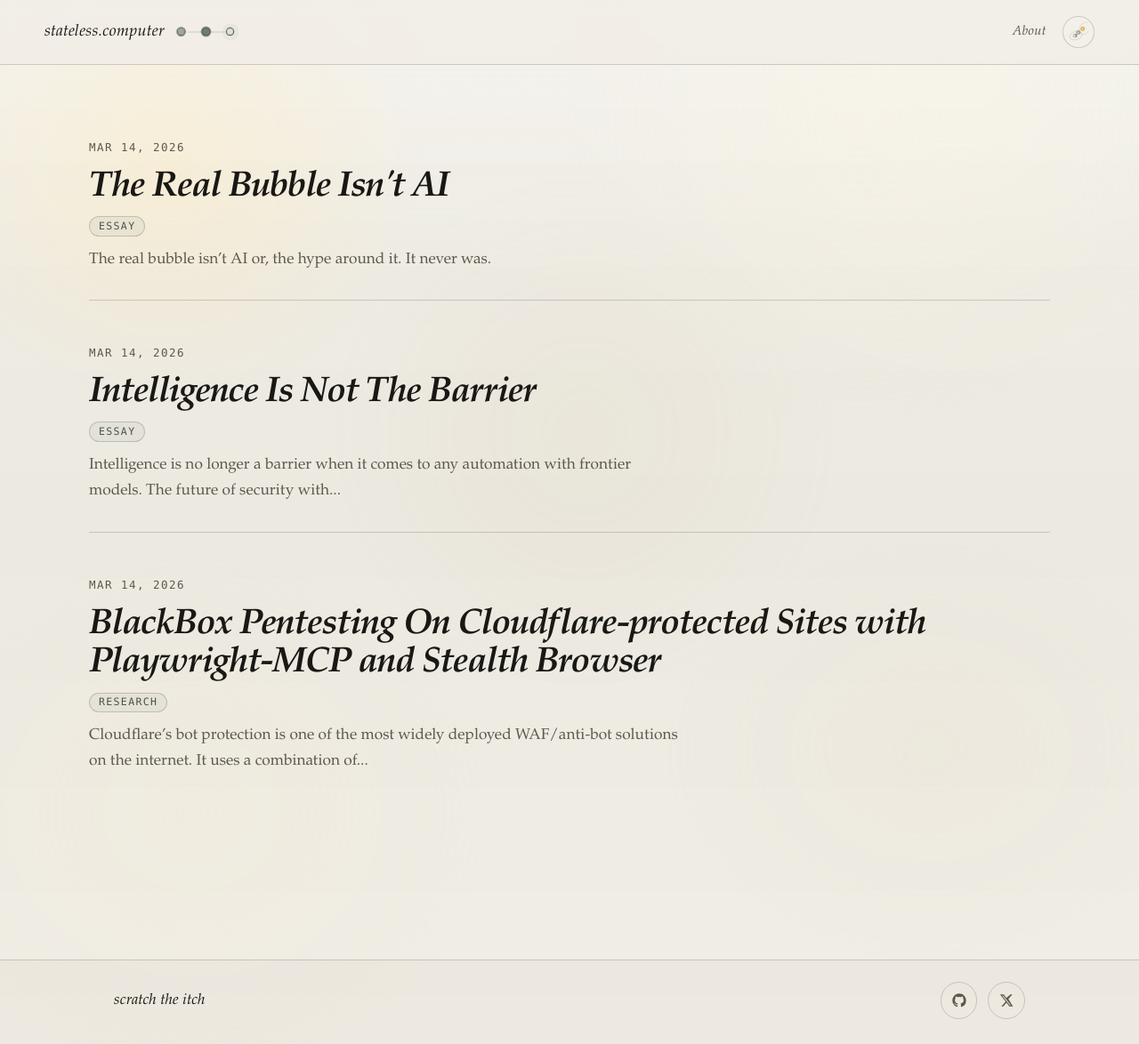
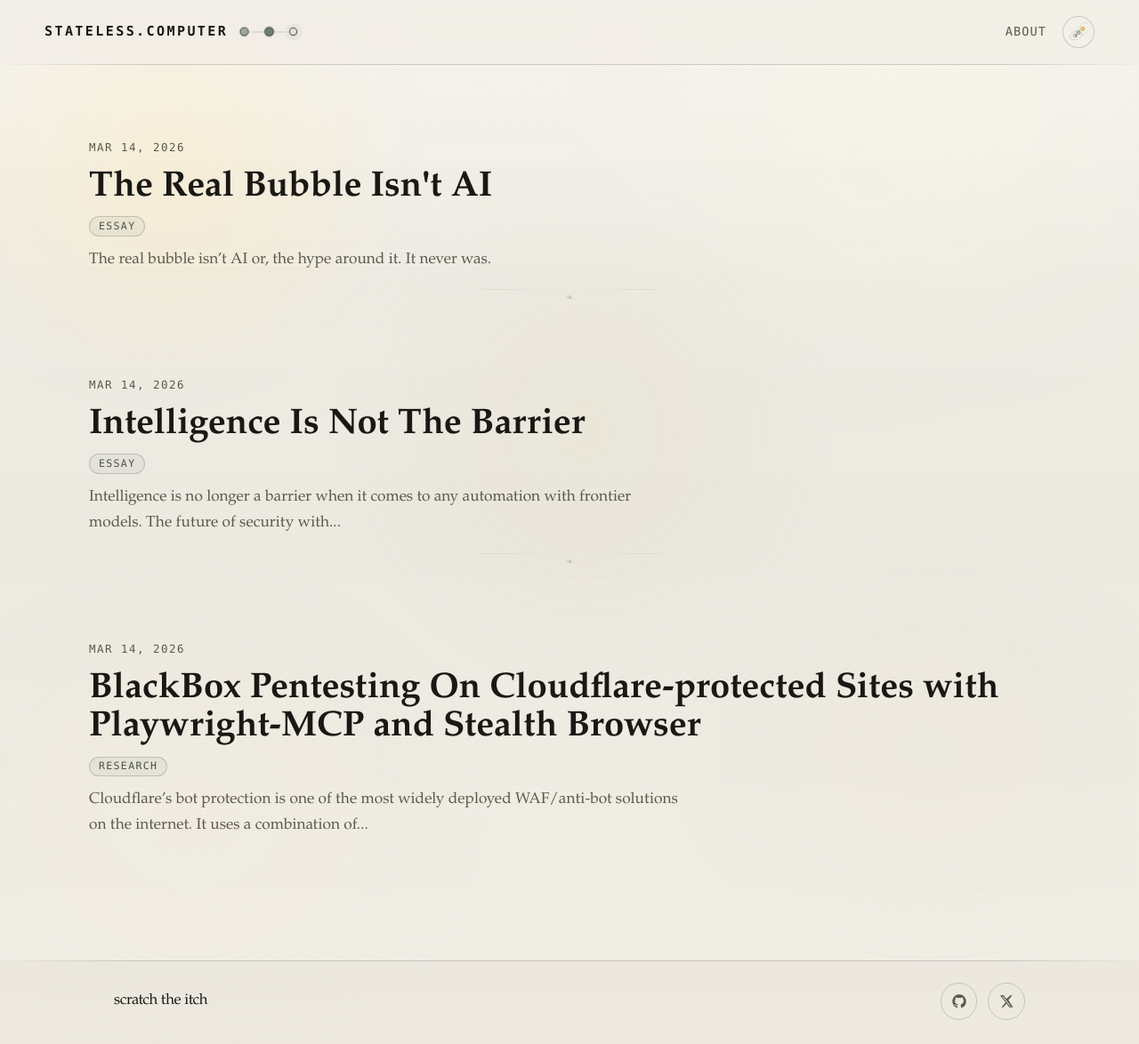
Before and after one commit to 1ikeadragon/cap, a Jekyll site: the page built from index.md, in a window 1280 px wide and 1174 px high. Shown: the whole window at 89% size. Built offline with Jekyll 4.4.1, drawn with Linux system fonts in a browser that asks for light colours.

Commit message:
Refactor border styles across header, footer, and content sections; enhance visual effects with gradient borders and remove italic styles for improved readability.

```diff
--- a/_sass/_content.scss
+++ b/_sass/_content.scss
@@ -19,12 +19,6 @@
   color: var(--ink);
 }
 
-html:not([data-theme="dark"]) .post-title,
-html:not([data-theme="dark"]) .page-heading {
-  font-style: italic;
-  letter-spacing: -0.035em;
-}
-
 html[data-theme="dark"] .post-title,
 html[data-theme="dark"] .page-heading {
   text-shadow: 0 0 28px var(--glow);
@@ -39,13 +33,29 @@ html[data-theme="dark"] .page-heading {
 .post-list > li {
   margin: 0 0 22px;
   padding: 26px 0 30px;
-  border-bottom: 1px solid var(--line);
+  position: relative;
   content-visibility: auto;
   contain-intrinsic-size: auto 180px;
 }
 
-.post-list > li:last-child {
-  border-bottom: 0;
+.post-list > li:not(:last-child)::after {
+  content: "❧";
+  display: block;
+  width: min(14rem, 50%);
+  margin: 0 auto;
+  padding-top: 18px;
+  text-align: center;
+  color: var(--accent);
+  font-size: 0.7rem;
+  opacity: 0.32;
+  background-image: linear-gradient(90deg, transparent, var(--line) 10%, transparent 46%, transparent 54%, var(--line) 90%, transparent);
+  background-size: 100% 1px;
+  background-repeat: no-repeat;
+  background-position: center center;
+}
+
+html[data-theme="dark"] .post-list > li:not(:last-child)::after {
+  text-shadow: 0 0 8px var(--glow-strong);
 }
 
 .post-list h3 {
@@ -58,11 +68,6 @@ html[data-theme="dark"] .page-heading {
   line-height: 1.08;
   text-decoration: none;
   color: var(--ink);
-}
-
-html:not([data-theme="dark"]) .post-link {
-  font-style: italic;
-  letter-spacing: -0.035em;
 }
 
 .post-link:hover {
@@ -119,7 +124,8 @@ html[data-theme="dark"] .taxonomy-chip {
 .post-header {
   margin: 0 0 48px;
   padding-bottom: 20px;
-  border-bottom: 1px solid var(--line);
+  border-bottom: 1px solid;
+  border-image: linear-gradient(90deg, transparent, var(--line) 8%, var(--line) 92%, transparent) 1;
 }
 
 .post-title {
@@ -291,7 +297,7 @@ html[data-theme="dark"] .page-content hr {
     linear-gradient(90deg, transparent 0, transparent 18%, rgba(216, 193, 137, 0.12) 18%, rgba(216, 193, 137, 0.12) 42%, transparent 42%, transparent 58%, rgba(216, 193, 137, 0.12) 58%, rgba(216, 193, 137, 0.12) 82%, transparent 82%);
 }
 
-.post-content > p:first-of-type::first-letter {
+.h-entry .post-content > p:first-of-type::first-letter {
   font-family: var(--font-serif);
   font-size: 3.4em;
   float: left;
@@ -302,6 +308,6 @@ html[data-theme="dark"] .page-content hr {
   font-weight: 400;
 }
 
-html[data-theme="dark"] .post-content > p:first-of-type::first-letter {
+html[data-theme="dark"] .h-entry .post-content > p:first-of-type::first-letter {
   text-shadow: 0 0 16px var(--glow-strong);
 }
--- a/_sass/_footer.scss
+++ b/_sass/_footer.scss
@@ -1,6 +1,7 @@
 .site-footer {
   margin-top: auto;
-  border-top: 1px solid var(--line);
+  border-top: 1px solid;
+  border-image: linear-gradient(90deg, transparent, var(--line) 12%, var(--line) 88%, transparent) 1;
   background: var(--footer-bg);
 }
 
@@ -55,13 +56,8 @@ html[data-theme="dark"] .footer-link:hover {
 }
 
 html[data-theme="dark"] .site-footer {
-  border-top-color: rgba(216, 193, 137, 0.1);
+  border-image: linear-gradient(90deg, transparent, rgba(216, 193, 137, 0.1) 12%, rgba(216, 193, 137, 0.1) 88%, transparent) 1;
   box-shadow: 0 -1px 10px -3px rgba(216, 193, 137, 0.06);
-}
-
-html:not([data-theme="dark"]) .footer-mark {
-  font-style: italic;
-  letter-spacing: 0.01em;
 }
 
 .footer-icon {
--- a/_sass/_header.scss
+++ b/_sass/_header.scss
@@ -5,7 +5,8 @@
   backdrop-filter: blur(8px);
   -webkit-backdrop-filter: blur(8px);
   background: var(--header-bg);
-  border-bottom: 1px solid var(--line);
+  border-bottom: 1px solid;
+  border-image: linear-gradient(90deg, transparent, var(--line) 12%, var(--line) 88%, transparent) 1;
   contain: layout style;
 }
 
@@ -37,15 +38,6 @@
   text-decoration: none;
   text-transform: uppercase;
   color: var(--ink);
-}
-
-html:not([data-theme="dark"]) .site-title {
-  font-family: var(--font-serif);
-  font-style: italic;
-  font-weight: 400;
-  letter-spacing: 0.02em;
-  text-transform: none;
-  font-size: 1.12rem;
 }
 
 .site-title-state {
@@ -130,16 +122,8 @@ html:not([data-theme="dark"]) .site-title {
   color: var(--muted);
 }
 
-html:not([data-theme="dark"]) .nav-item {
-  font-family: var(--font-serif);
-  text-transform: none;
-  letter-spacing: 0.02em;
-  font-size: 0.92rem;
-  font-style: italic;
-}
-
 html[data-theme="dark"] .site-header {
-  border-bottom-color: rgba(216, 193, 137, 0.1);
+  border-image: linear-gradient(90deg, transparent, rgba(216, 193, 137, 0.1) 12%, rgba(216, 193, 137, 0.1) 88%, transparent) 1;
   box-shadow: 0 1px 10px -3px rgba(216, 193, 137, 0.08);
 }
 
```
